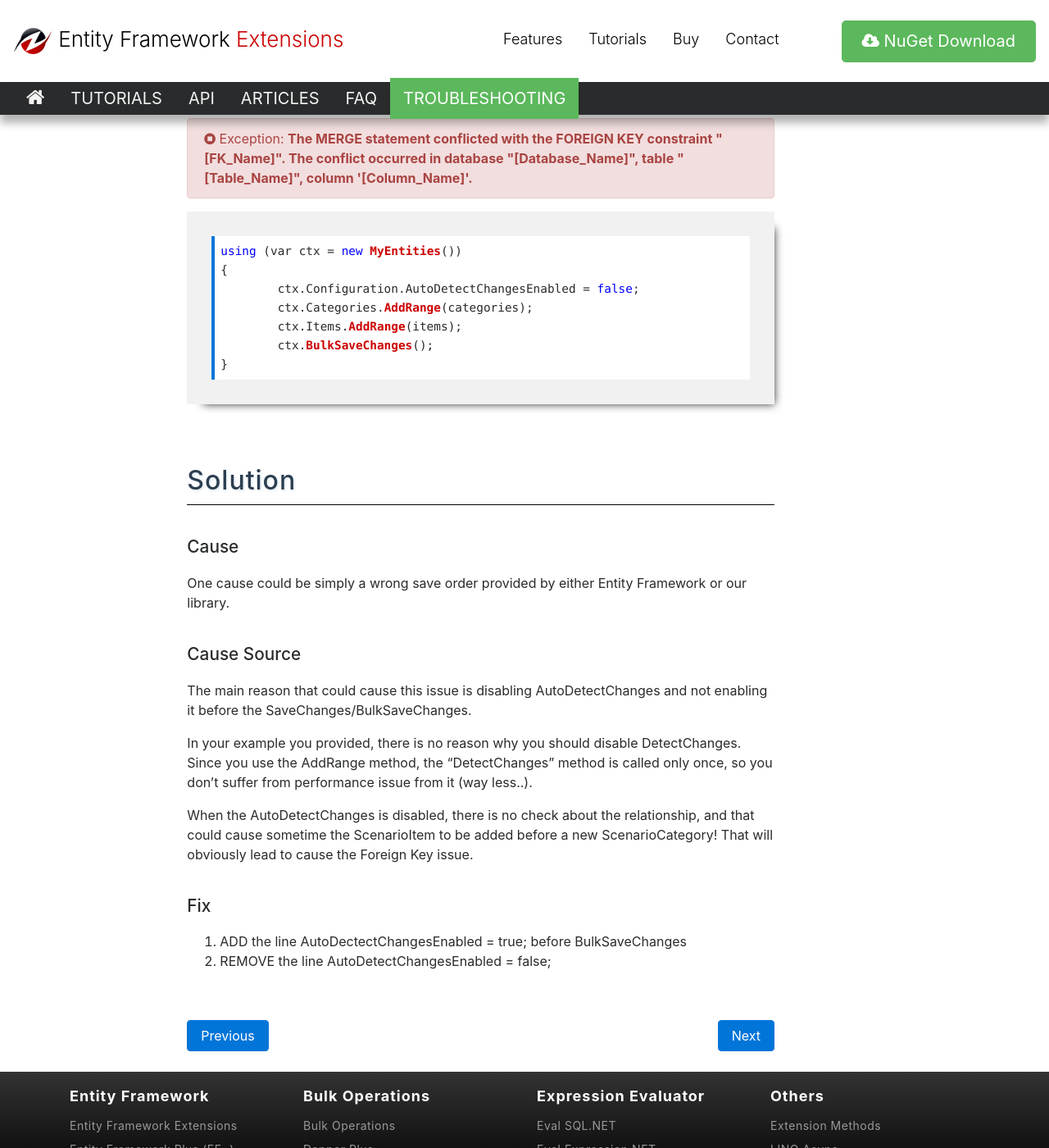
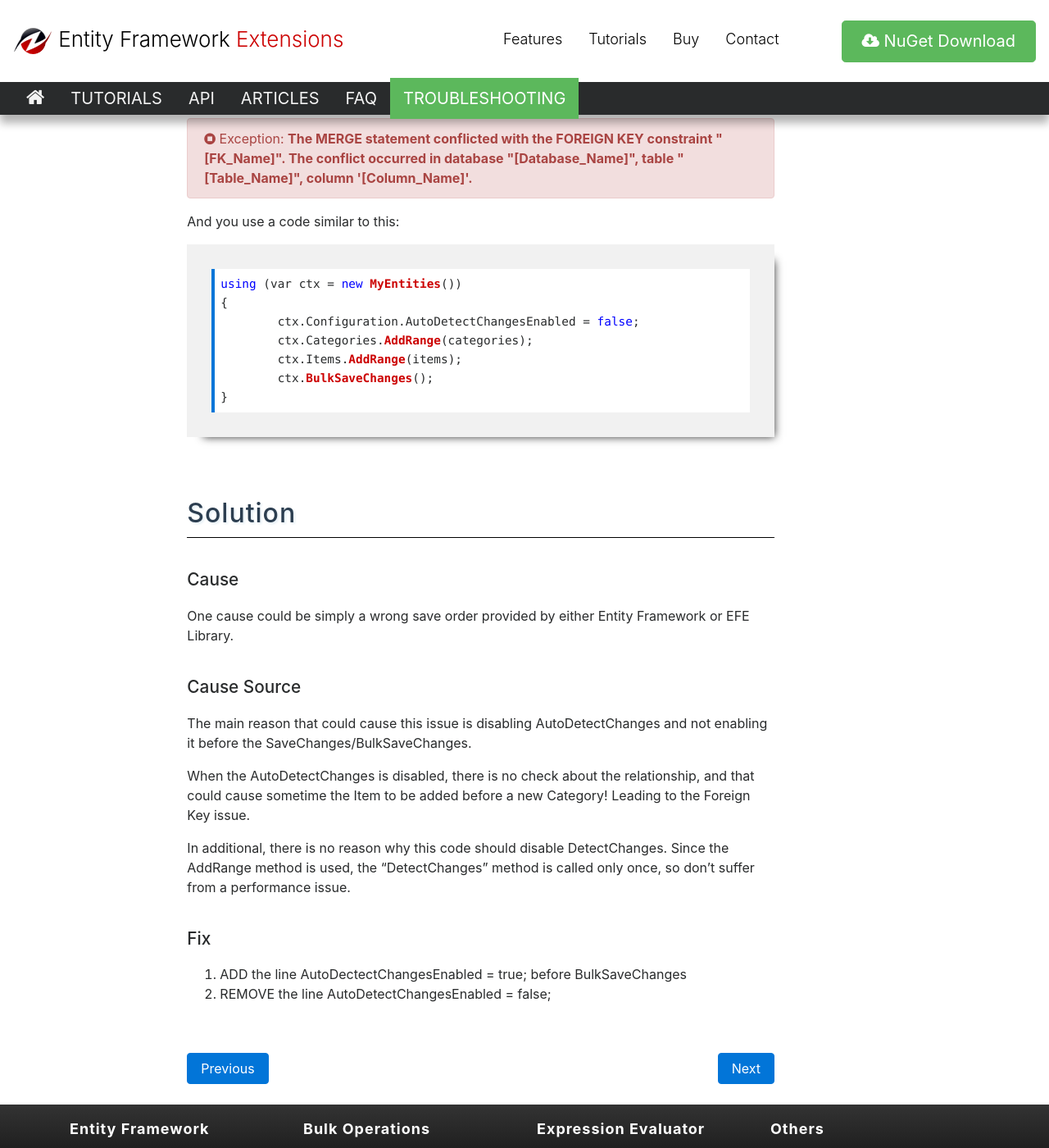
Before and after one commit to zzzprojects/EntityFramework-Extensions, a Jekyll site: the page built from docs/pages/troubleshooting/foreign-key-constraint-autodetectchanges-disabled.md, in a window 1280 px wide and 1400 px high, scrolled down 387 px. Shown: the whole window at 82% size. Built offline with Jekyll 4.4.1, drawn with Linux system fonts in a browser that asks for light colours; nearby versions of some CDN libraries.

Commit message:
Update foreign-key-constraint-autodetectchanges-disabled.md

```diff
--- a/docs/pages/troubleshooting/foreign-key-constraint-autodetectchanges-disabled.md
+++ b/docs/pages/troubleshooting/foreign-key-constraint-autodetectchanges-disabled.md
@@ -11,6 +11,8 @@ permalink: foreign-key-constraint-autodetectchanges-disabled
 You execute a method from the Entity Framework Extensions library, and the following error is thrown:
 
 {% include template-exception.html message='The MERGE statement conflicted with the FOREIGN KEY constraint "[FK_Name]". The conflict occurred in database "[Database_Name]", table "[Table_Name]", column \'[Column_Name]\'.' %}
+
+And you use a code similar to this:
 
 {% highlight csharp %}
 using (var ctx = new MyEntities())
@@ -26,14 +28,14 @@ using (var ctx = new MyEntities())
 
 ### Cause
 
-One cause could be simply a wrong save order provided by either Entity Framework or our library.
+One cause could be simply a wrong save order provided by either Entity Framework or EFE Library.
 
 ### Cause Source
 The main reason that could cause this issue is disabling AutoDetectChanges and not enabling it before the SaveChanges/BulkSaveChanges.
 
-In your example you provided, there is no reason why you should disable DetectChanges. Since you use the AddRange method, the “DetectChanges” method is called only once, so you don’t suffer from performance issue from it (way less..).
+When the AutoDetectChanges is disabled, there is no check about the relationship, and that could cause sometime the Item to be added before a new Category! Leading to the Foreign Key issue.
 
-When the AutoDetectChanges is disabled, there is no check about the relationship, and that could cause sometime the ScenarioItem to be added before a new ScenarioCategory! That will obviously lead to cause the Foreign Key issue.
+In additional, there is no reason why this code should disable DetectChanges. Since the AddRange method is used, the “DetectChanges” method is called only once, so don't suffer from a performance issue.
 
 ### Fix
 
```
